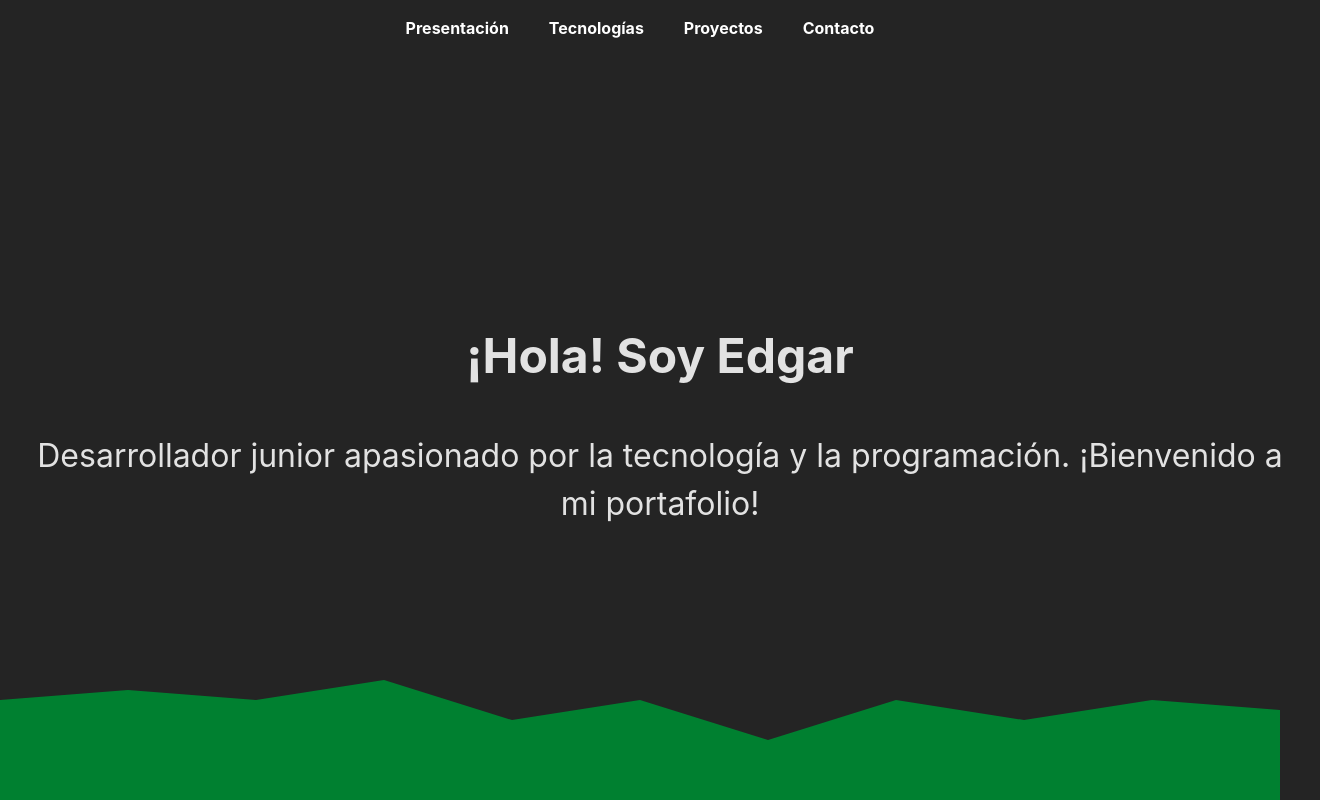
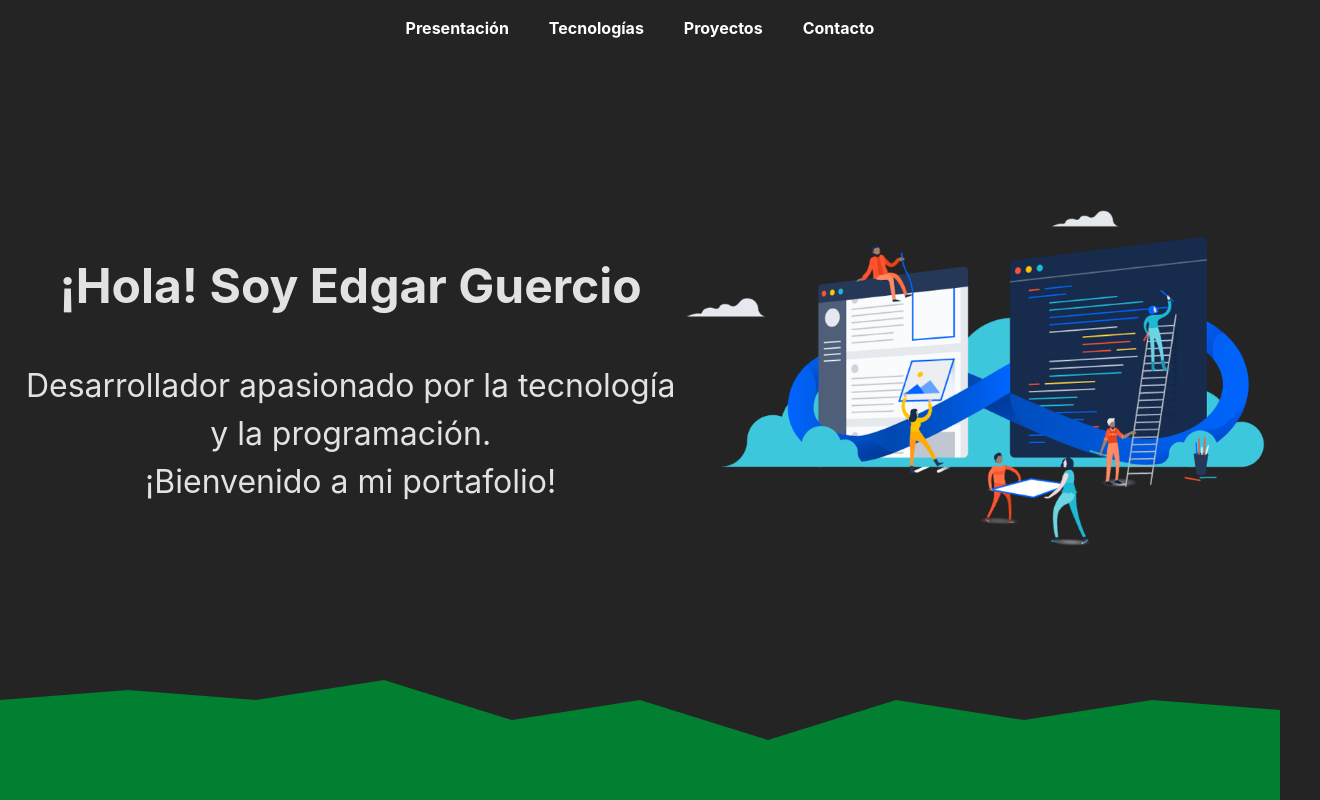
Before and after one commit to ejguercio/portfolio, a React (Vite) app in the folder front-end/: page / in a window 1280 px wide. Shown: the top 800 px of the page, 1320 px wide, since content can reach past the window. Built offline with nearby package versions, Linux system fonts and the light colour scheme.

Commit message:
FEAT estilos seccion presentacion

```diff
--- a/front-end/src/components/Presentation/Presentation.jsx
+++ b/front-end/src/components/Presentation/Presentation.jsx
@@ -1,12 +1,19 @@
 import React from 'react';
 import css from "./Presentation.module.css"
-
+import imagen from "../../assets/presentation.png"
 const Presentation = () => {
   return (
     <section id= "presentation" className={css.presentation}>
       <div className={css.container}>
-        <h2>¡Hola! Soy Edgar</h2>
-        <p>Desarrollador junior apasionado por la tecnología y la programación. ¡Bienvenido a mi portafolio!</p>
+        <div className={css.info}>
+          <h2>¡Hola! Soy Edgar Guercio</h2>
+          <span>Desarrollador apasionado por la tecnología y la programación.
+          </span>
+          <span>¡Bienvenido a mi portafolio!</span>
+        </div>
+        <div className={css.info}>
+          <img src={imagen} alt="Imagen de Edgar Guercio" className={css.img} />
+        </div>
       </div>
     </section>
   );
--- a/front-end/src/components/Presentation/Presentation.module.css
+++ b/front-end/src/components/Presentation/Presentation.module.css
@@ -1,9 +1,20 @@
-.presentation {
-  padding: 20px;
-  border-radius: 5px;
+.container {
+  display: flex;
+  flex-direction: row;
+  justify-content: center;
+  align-items: center;
+  font-size: 2rem;
+  padding: 0px 15px;
+  max-width: 1280px;
 }
 
-.container {
-  font-size: 2rem;
-  padding: 0px 10px;
+.container span{
+  display: block;
 }
+
+.info{
+  min-height: 380px;
+}
+.img{
+  width: 100%;
+}
```
Also changed, not shown: front-end/src/assets/presentation.png (added).
